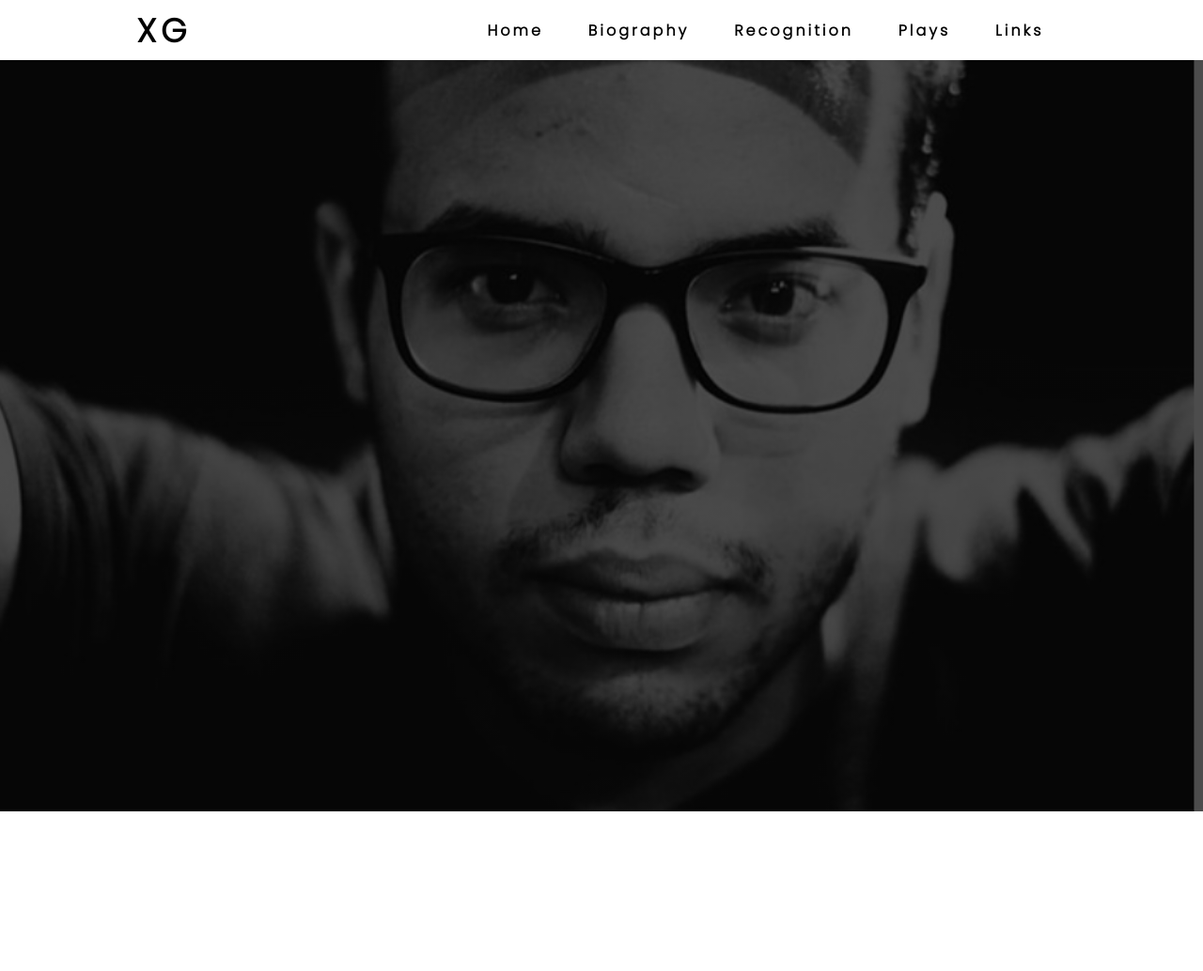
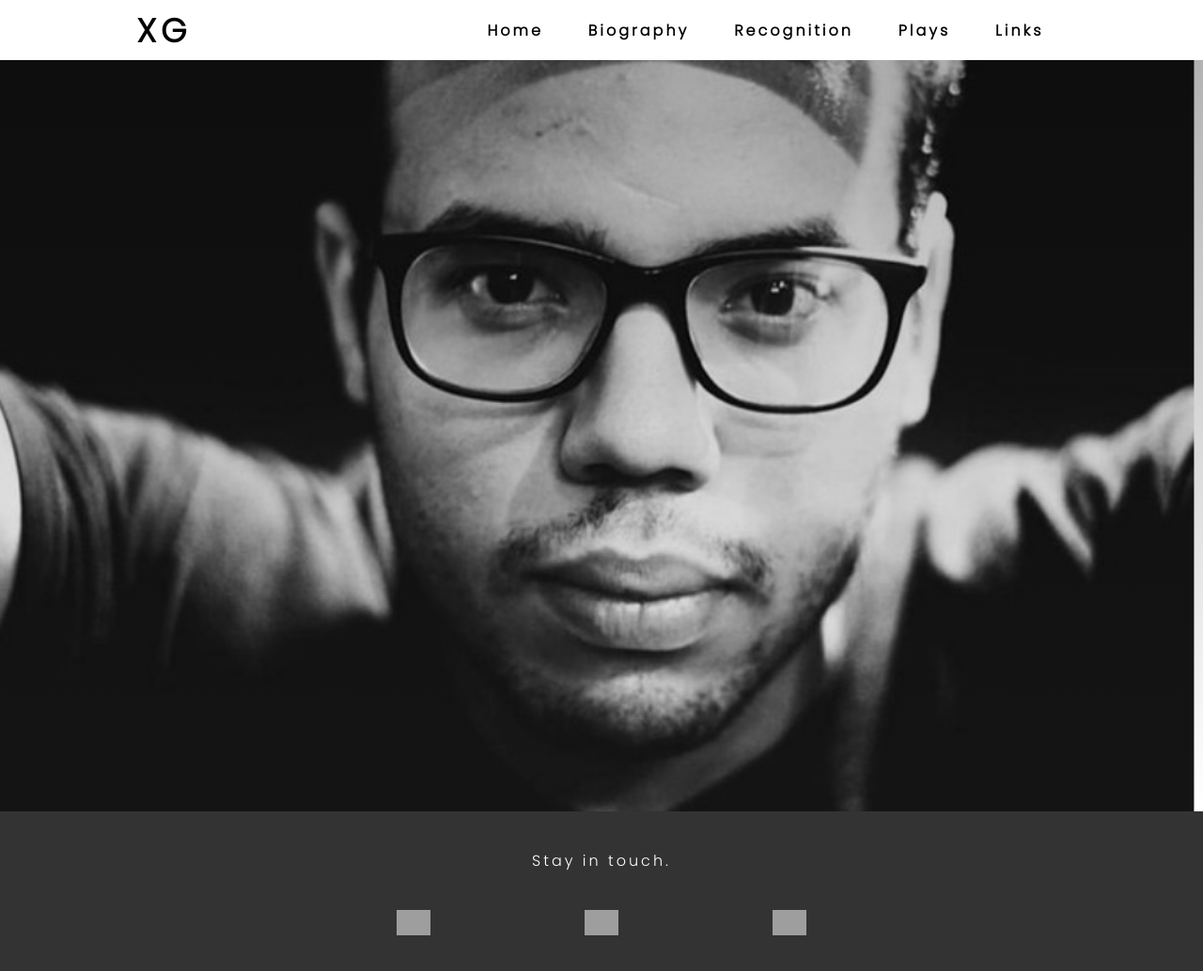
Before and after one commit to fahasharapov/xavier-galva-personal-page, a plain HTML site: page index.html in a window 1280 px wide. Shown: the whole page at 94% size. Before the commit the page ends 864 px from the top, so only its background shows below. Drawn offline with Linux system fonts and the light colour scheme; grey boxes are pictures that could not be loaded.

Commit message:
added the footer

```diff
--- a/index.html
+++ b/index.html
@@ -38,13 +38,22 @@
         </div>
     </nav>
     <header>
-
     </header>
-
     <footer>
-
+        <div class="row">
+            <p class="footer-text">
+                Stay in touch.
+            </p>
+        </div>
+        <div class="row">
+            <ul class="social-links">
+                <li><a href="#"><img src="https://img.icons8.com/fluent/48/000000/facebook-new.png" /></a></li>
+                <li><a href="#"><img src="https://img.icons8.com/fluent/48/000000/instagram-new.png" /></a></li>
+                <li><a href="#"><img src="https://img.icons8.com/fluent/48/000000/twitter.png" /></a></li>
+            </ul>
+        </div>
+        </div>
     </footer>
-
     <script src="app.js"></script>
 </body>
 
--- a/style.css
+++ b/style.css
@@ -10,10 +10,11 @@ html {
 }
 
 header {
-	background-image: linear-gradient(rgba(0, 0, 0, 0.7), rgba(0, 0, 0, 0.7)), url(img/prof-pic.jpg);
+	background-image: linear-gradient(rgba(0, 0, 0, 0.3), rgba(0, 0, 0, 0.0)), url(img/prof-pic.jpg);
 	height: 100vh; /* viewport height of the header element */
     background-size: cover; /* cover vs. contain || cover is to cover the entire element's background area */
     background-position: center; /* positions the background image on the center */
+    background-attachment: fixed;
 }
 
 nav {
@@ -96,6 +97,14 @@ nav {
 	.burger {
 		display: block;
 	}
+
+
+	footer .row {
+	width: 50%;
+	margin: 0 auto;
+}
+
+
 }
 
 
@@ -160,3 +169,61 @@ nav {
 	transform: rotate(+45deg) translate(-5px,-6px);
 	transition: 0.5s;
 }
+
+
+/******************************/
+/* FOOTER SECTION */
+/******************************/
+
+footer {
+    background: #333;
+    padding: 40px;
+}
+
+
+.footer-text {
+	font-family: 'Poppins', sans-serif;
+	text-align: center;
+	margin-bottom: 40px;
+	color: white;
+	letter-spacing: 3px;
+}
+
+
+.row {
+	margin: 0 auto;
+}
+
+.social-links {
+	width: 50%;
+	list-style: none;
+	display: flex;
+	margin: 0 auto;
+}
+
+.social-links li {
+	/* border: 1px solid white;  */
+	margin-right: 10px;
+	text-align: center;
+	margin: 0 auto;
+}
+
+.social-links li a {
+	color: white;
+	text-decoration: none;
+}
+
+.social-links li a img {
+	width: 36px;
+	transition: 0.5s;
+}
+
+ .social-links li a img:hover {
+	transform: scale(1.35);
+	transition: 0.5s;
+}
+
+.foot-soc-alignment {
+	display: inline-block;
+	width: 33%;
+}
```
Lines whose indentation alone changed are shown as unchanged.
